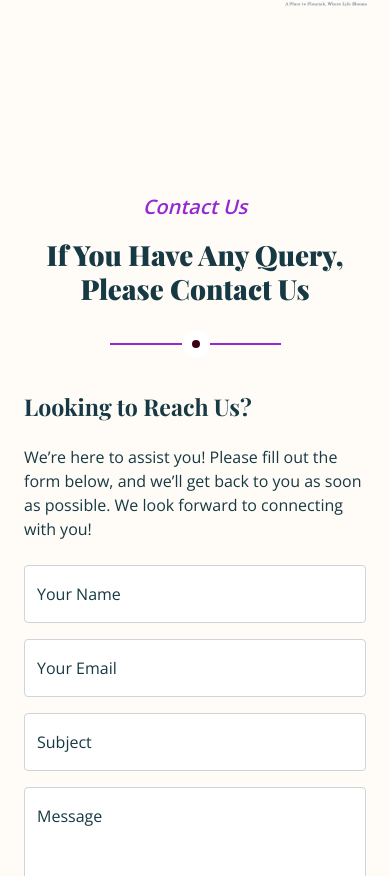
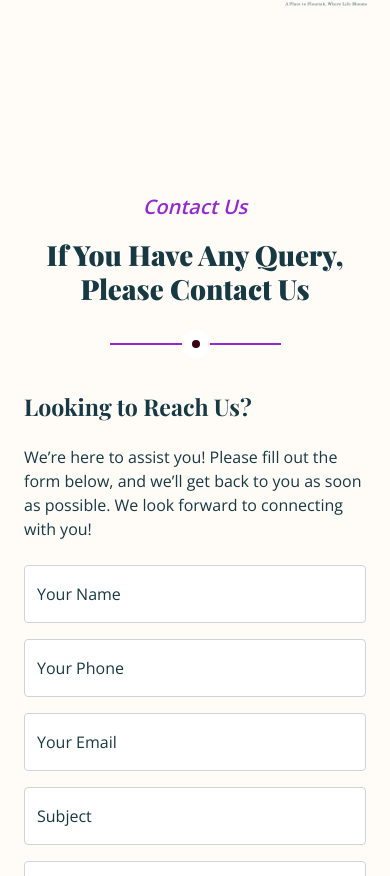
Before and after one commit to blossomHillLLC/blossomHillLLC.github.io, a plain HTML site: page contact.html in a window 390 px wide. Shown: the part 224-1100 px from the top of the page. Drawn offline with nearby package versions, Linux system fonts and the light colour scheme.

Commit message:
test phone adding

```diff
--- a/contact.html
+++ b/contact.html
@@ -164,6 +164,12 @@
                                 </div>
                             </div>
                             <div class="col-md-6">
+                                <div class="form-floating">
+                                    <input type="email" class="form-control" id="email" name="email" placeholder="Your Email" required>
+                                    <label for="email">Your Phone</label>
+                                </div>
+                            </div>
+                            <div class="col-md-12">
                                 <div class="form-floating">
                                     <input type="email" class="form-control" id="email" name="email" placeholder="Your Email" required>
                                     <label for="email">Your Email</label>
```
Also changed, not shown: 1 other file.
